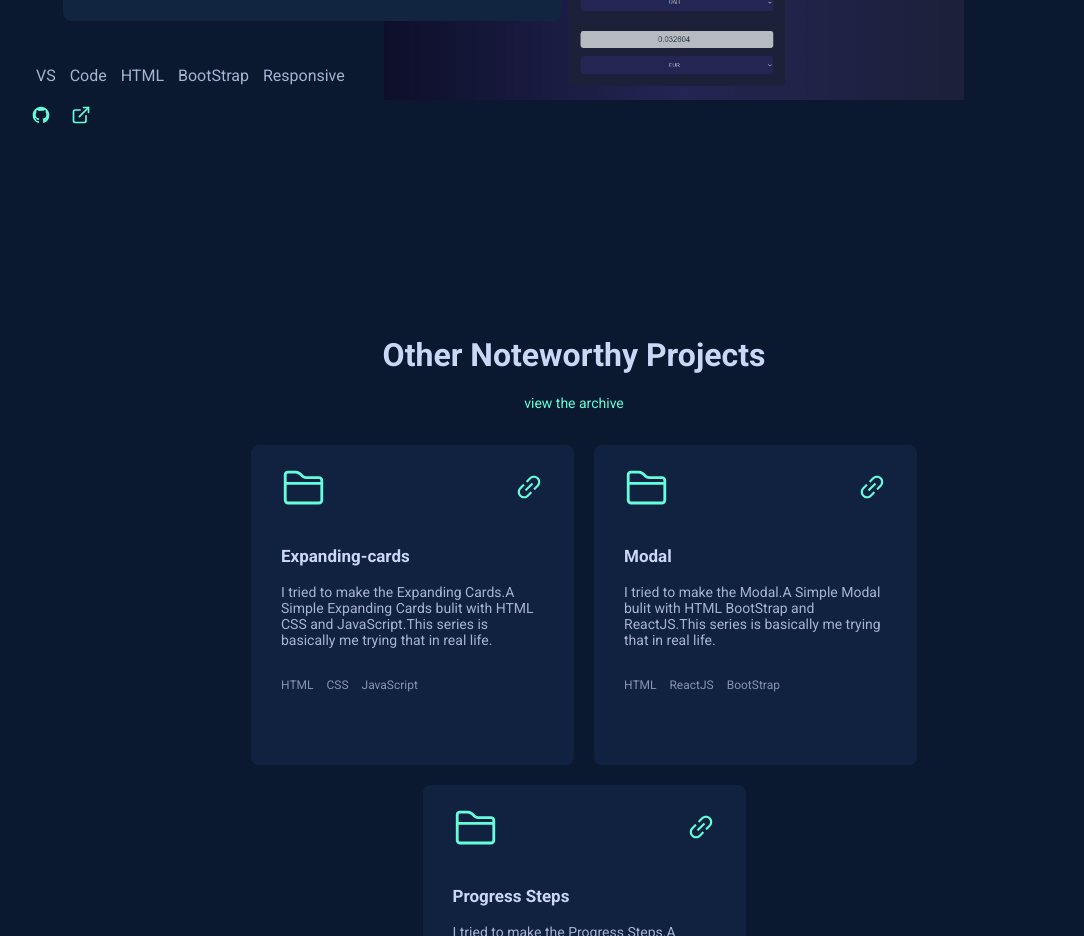
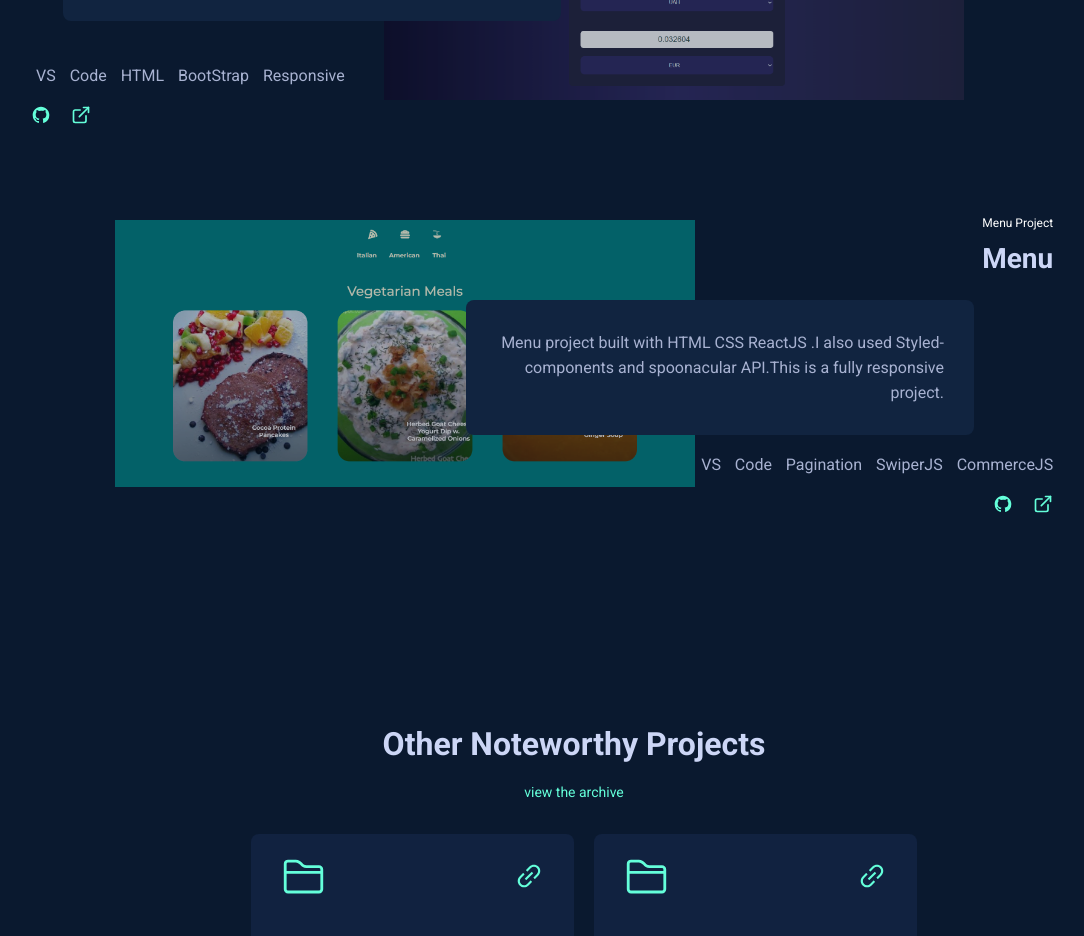
Before and after one commit to azadhuseynzade/portfolio, a React (Create React App) app: page / in a window 1280 px wide. Shown: the part 3520-4456 px from the top of the page, without its empty margins (66-1150 px from the left). Built offline with nearby package versions, Linux system fonts and the light colour scheme.

Commit message:
added-proj

```diff
--- a/src/components/Projects.jsx
+++ b/src/components/Projects.jsx
@@ -6,6 +6,7 @@ import Tello from "../images/project-tello.png";
 import Bookcontent from "../images/Book-content - Google Chrome 6_9_2022 7_00_30 PM.png";
 import Starbucks from "../images/Starbucks.png";
 import Converter from "../images/converter2.png";
+import Menu from "../images/Menu.png";
 function Projects() {
   return (
     <div className="mainProjectsDiv" id="work">
@@ -130,6 +131,35 @@ function Projects() {
           </div>
         </div>
       </div>
+      <div className="allProjects">
+        <div className="imageSide">
+          <a href="https://menu-projecttt.netlify.app/">
+            <img className="tello" src={Menu} alt="starbucks" />
+          </a>
+        </div>
+        <div className="descriptionSide">
+          <p className="featured">Menu Project</p>
+          <h4 className="theme">Menu</h4>
+          <div className="lineThreeCounts">
+            <p className="firstLine">
+              Menu project built with HTML CSS ReactJS .I also used Styled-
+            </p>
+            <p className="secondLine">
+              components and spoonacular API.This is a fully responsive
+            </p>
+            <p className="thirdLine"> project.</p>
+          </div>
+          <span className="tools">VS Code Pagination SwiperJS CommerceJS</span>
+          <div className="icons">
+            <a href="https://github.com/AZADHUSEYNZADE/Menu-Project-ReactJS-">
+              <RiGithubFill className="github" />
+            </a>
+            <a href="https://menu-projecttt.netlify.app/">
+              <FiExternalLink className="link" />
+            </a>
+          </div>
+        </div>
+      </div>
     </div>
   );
 }
```
Also changed, not shown: src/images/Menu.png (added).
